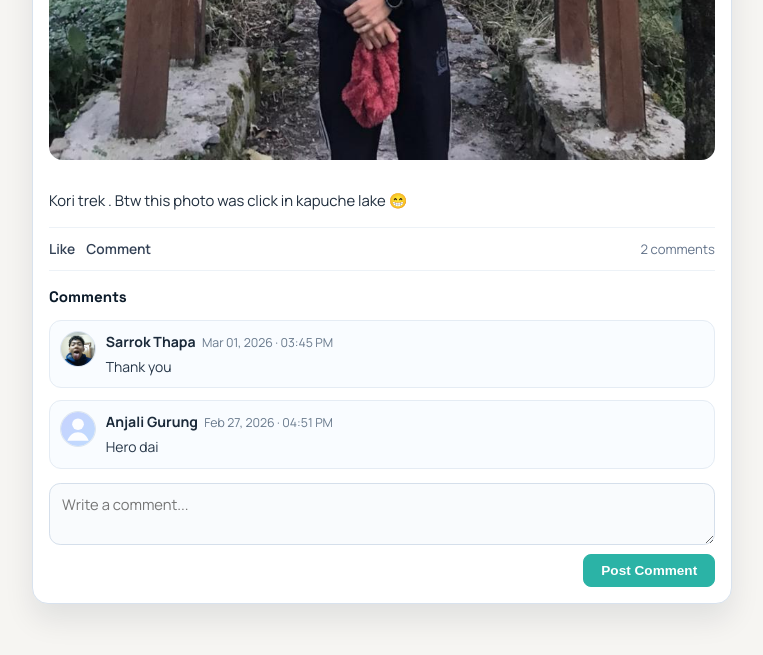
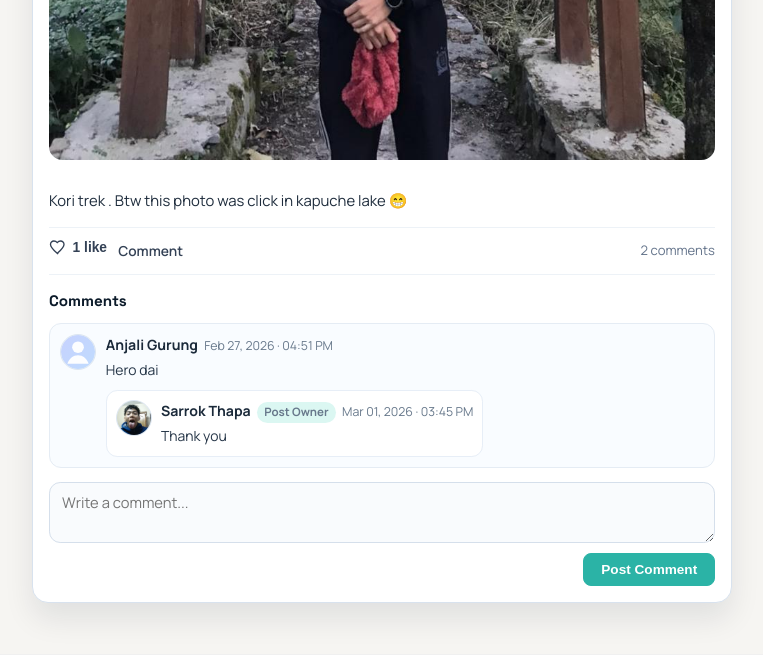
Before and after one commit to SarrokThapa/Namaste-Nomad, a Django app: page /community/ in a window 1280 px wide. Shown: the part 1295-1950 px from the top of the page, without its empty margins (258-1021 px from the left). After the commit the page ends 1904 px from the top, so only its background shows below. Run offline with Django 4.2, Linux system fonts and the light colour scheme; a user stored in the database is signed in; data comes from the database, SQL or seed files in the repository; both versions use the stored data as it was after the commit.

Commit message:
Like and Reply

```diff
--- a/core/templates/core/community_dashboard.html
+++ b/core/templates/core/community_dashboard.html
@@ -4,7 +4,7 @@
 {% block title %}Community Dashboard - Namaste Nomad{% endblock %}
 
 {% block extra_css %}
-    <link rel="stylesheet" href="{% static 'css/community.css' %}?v=20260227c">
+    <link rel="stylesheet" href="{% static 'css/community.css' %}?v=20260301a">
 {% endblock %}
 
 {% block traveler_content %}
--- a/core/templates/core/community_feed.html
+++ b/core/templates/core/community_feed.html
@@ -7,7 +7,7 @@
     <title>Community Feed - Namaste Nomad</title>
     <link rel="stylesheet" href="{% static 'css/style.css' %}">
     <link rel="stylesheet" href="{% static 'css/landing.css' %}">
-    <link rel="stylesheet" href="{% static 'css/community.css' %}?v=20260227c">
+    <link rel="stylesheet" href="{% static 'css/community.css' %}?v=20260301a">
     <link rel="preconnect" href="https://fonts.googleapis.com">
     <link rel="preconnect" href="https://fonts.gstatic.com" crossorigin>
     <link href="https://fonts.googleapis.com/css2?family=Manrope:wght@400;500;600;700&family=Space+Grotesk:wght@600;700&display=swap" rel="stylesheet">
--- a/core/templates/core/includes/community_post_card.html
+++ b/core/templates/core/includes/community_post_card.html
@@ -24,10 +24,32 @@
 
     <div class="post-engagement">
         <div class="engagement-actions">
-            <span class="engage-item">Like</span>
-            <span class="engage-item">Comment</span>
+            {% if request.user.is_authenticated %}
+                <form method="POST" action="{% url 'community_post_like_toggle' post.id %}" class="like-form">
+                    {% csrf_token %}
+                    <input type="hidden" name="next" value="{{ request.path }}#post-{{ post.id }}">
+                    <button type="submit" class="engage-item like-btn {% if post.is_liked_by_current_user %}liked{% endif %}" aria-label="Like post">
+                        <svg class="heart-icon" viewBox="0 0 24 24" fill="none" aria-hidden="true">
+                            <path d="M12 21.35l-1.45-1.32C5.4 15.36 2 12.28 2 8.5A4.5 4.5 0 0 1 6.5 4C8.24 4 9.91 4.81 11 6.09 12.09 4.81 13.76 4 15.5 4A4.5 4.5 0 0 1 20 8.5c0 3.78-3.4 6.86-8.55 11.54L12 21.35z"/>
+                        </svg>
+                        <span>{{ post.like_count }} like{{ post.like_count|pluralize }}</span>
+                    </button>
+                </form>
+            {% else %}
+                <a href="{% url 'account_login_choice' %}" class="engage-item like-btn like-link" aria-label="Login to like this post">
+                    <svg class="heart-icon" viewBox="0 0 24 24" fill="none" aria-hidden="true">
+                        <path d="M12 21.35l-1.45-1.32C5.4 15.36 2 12.28 2 8.5A4.5 4.5 0 0 1 6.5 4C8.24 4 9.91 4.81 11 6.09 12.09 4.81 13.76 4 15.5 4A4.5 4.5 0 0 1 20 8.5c0 3.78-3.4 6.86-8.55 11.54L12 21.35z"/>
+                    </svg>
+                    <span>{{ post.like_count }} like{{ post.like_count|pluralize }}</span>
+                </a>
+            {% endif %}
+            {% if request.user.is_authenticated %}
+                <a href="#post-comment-form-{{ post.id }}" class="engage-item">Comment</a>
+            {% else %}
+                <a href="{% url 'account_login_choice' %}" class="engage-item">Comment</a>
+            {% endif %}
         </div>
-        <span class="engagement-count">{{ post.prepared_comments|length }} comment{{ post.prepared_comments|length|pluralize }}</span>
+        <span class="engagement-count">{{ post.comment_count }} comment{{ post.comment_count|pluralize }}</span>
     </div>
 
     <div class="post-comments">
@@ -50,6 +72,40 @@
                                 <span>{{ comment.created_at|date:"M d, Y · h:i A" }}</span>
                             </div>
                             <p>{{ comment.body }}</p>
+
+                            {% if comment.prepared_replies %}
+                                <div class="reply-list">
+                                    {% for reply in comment.prepared_replies %}
+                                        <div class="reply-item">
+                                            <div class="comment-avatar">
+                                                {% if reply.author_avatar_url %}
+                                                    <img src="{{ reply.author_avatar_url }}" alt="{{ reply.author_name }} avatar">
+                                                {% else %}
+                                                    <img src="{% static 'images/default-avatar.svg' %}" alt="Default avatar">
+                                                {% endif %}
+                                            </div>
+                                            <div class="comment-content">
+                                                <div class="comment-meta">
+                                                    <strong>{{ reply.author_name }}</strong>
+                                                    <span class="owner-reply-badge">Post Owner</span>
+                                                    <span>{{ reply.created_at|date:"M d, Y · h:i A" }}</span>
+                                                </div>
+                                                <p>{{ reply.body }}</p>
+                                            </div>
+                                        </div>
+                                    {% endfor %}
+                                </div>
+                            {% endif %}
+
+                            {% if request.user.is_authenticated and request.user.id == post.user_id %}
+                                <form method="POST" action="{% url 'community_comment_create' post.id %}" class="comment-reply-form">
+                                    {% csrf_token %}
+                                    <input type="hidden" name="next" value="{{ request.path }}#post-{{ post.id }}">
+                                    <input type="hidden" name="parent_id" value="{{ comment.id }}">
+                                    <textarea name="body" rows="1" placeholder="Reply as post owner..." required></textarea>
+                                    <button type="submit" class="btn-dark">Reply</button>
+                                </form>
+                            {% endif %}
                         </div>
                     </div>
                 {% endfor %}
@@ -59,7 +115,7 @@
         </div>
 
         {% if request.user.is_authenticated %}
-            <form method="POST" action="{% url 'community_comment_create' post.id %}" class="comment-form">
+            <form method="POST" action="{% url 'community_comment_create' post.id %}" class="comment-form" id="post-comment-form-{{ post.id }}">
                 {% csrf_token %}
                 <input type="hidden" name="next" value="{{ request.path }}#post-{{ post.id }}">
                 <textarea name="body" rows="2" placeholder="Write a comment..." required></textarea>
--- a/core/urls.py
+++ b/core/urls.py
@@ -7,6 +7,7 @@ urlpatterns = [
     path('community/', views.community_feed, name='community_feed'),
     path('dashboard/community/', views.community_dashboard, name='community_dashboard'),
     path('community/posts/new/', views.community_post_create, name='community_post_create'),
+    path('community/posts/<int:post_id>/like/', views.community_post_like_toggle, name='community_post_like_toggle'),
     path('community/posts/<int:post_id>/comment/', views.community_comment_create, name='community_comment_create'),
     path('packages/', views.package_list, name='package_list'),
     path('packages/<int:package_id>/', views.package_detail, name='package_detail'),
--- a/core/views.py
+++ b/core/views.py
@@ -1,5 +1,6 @@
 # core/views.py
 from django.contrib import messages
+from django.contrib.auth import get_user_model
 from django.contrib.auth.decorators import login_required
 from django.core.exceptions import ObjectDoesNotExist
 from django.core.paginator import Paginator
@@ -58,26 +59,50 @@ def _prepare_review_cards(review_queryset):
     return reviews
 
 
-def _prepare_feed_posts(post_queryset):
+def _prepare_feed_posts(post_queryset, viewer=None):
     posts = list(post_queryset)
+    viewer_id = viewer.id if getattr(viewer, 'is_authenticated', False) else None
+
     for post in posts:
         post.author_name = _user_display_name(post.user)
         post.author_avatar_url = _user_avatar_url(post.user)
-        post.prepared_comments = list(post.comments.all())
-        for comment in post.prepared_comments:
+
+        like_user_ids = {user.id for user in post.likes.all()}
+        post.like_count = len(like_user_ids)
+        post.is_liked_by_current_user = viewer_id in like_user_ids if viewer_id else False
+
+        all_comments = list(post.comments.all())
+        post.comment_count = len(all_comments)
+        comment_lookup = {}
+        top_level_comments = []
+
+        for comment in all_comments:
             comment.author_name = _user_display_name(comment.user)
             comment.author_avatar_url = _user_avatar_url(comment.user)
+            comment.prepared_replies = []
+            comment_lookup[comment.id] = comment
+
+        for comment in all_comments:
+            if comment.parent_id:
+                parent = comment_lookup.get(comment.parent_id)
+                if parent:
+                    parent.prepared_replies.append(comment)
+            else:
+                top_level_comments.append(comment)
+
+        post.prepared_comments = top_level_comments
 
     return posts
 
 
-def _community_posts():
+def _community_posts(viewer=None):
+    user_model = get_user_model()
     comment_queryset = Comment.objects.select_related(
         'user',
         'user__traveler_profile',
         'user__vendor_profile',
         'user__admin_profile',
-    ).order_by('-created_at')
+    ).order_by('created_at')
 
     return _prepare_feed_posts(
         Post.objects.select_related(
@@ -86,8 +111,10 @@ def _community_posts():
             'user__vendor_profile',
             'user__admin_profile',
         ).prefetch_related(
-            Prefetch('comments', queryset=comment_queryset)
-        )
+            Prefetch('comments', queryset=comment_queryset),
+            Prefetch('likes', queryset=user_model.objects.only('id')),
+        ),
+        viewer=viewer,
     )
 
 
@@ -246,7 +273,7 @@ def review_list(request):
 
 
 def community_feed(request):
-    posts = _community_posts()
+    posts = _community_posts(viewer=request.user)
 
     return render(request, 'core/community_feed.html', {
         'posts': posts,
@@ -262,7 +289,7 @@ def community_dashboard(request):
         return redirect('home')
 
     traveler_profile = _get_or_create_traveler_profile(request.user)
-    posts = _community_posts()
+    posts = _community_posts(viewer=request.user)
 
     return render(request, 'core/community_dashboard.html', {
         'posts': posts,
@@ -303,10 +330,35 @@ def community_comment_create(request, post_id):
         comment = form.save(commit=False)
         comment.post = post
         comment.user = request.user
+        parent_id = request.POST.get('parent_id')
+        if parent_id:
+            parent_comment = get_object_or_404(Comment, id=parent_id, post=post)
+            if parent_comment.parent_id:
+                messages.error(request, 'Replies can only be added to top-level comments.')
+                return redirect(next_url)
+            if request.user.id != post.user_id:
+                messages.error(request, 'Only the original poster can reply to comments.')
+                return redirect(next_url)
+            comment.parent = parent_comment
         comment.save()
         messages.success(request, 'Comment added.')
     else:
         messages.error(request, 'Please write a comment before submitting.')
+
+    return redirect(next_url)
+
+
+@login_required(login_url='account_login_choice')
+def community_post_like_toggle(request, post_id):
+    next_url = request.POST.get('next') or f"{reverse('community_feed')}#post-{post_id}"
+    if request.method != 'POST':
+        return redirect(next_url)
+
+    post = get_object_or_404(Post, id=post_id)
+    if post.likes.filter(id=request.user.id).exists():
+        post.likes.remove(request.user)
+    else:
+        post.likes.add(request.user)
 
     return redirect(next_url)
 
--- a/static/css/community.css
+++ b/static/css/community.css
@@ -117,7 +117,8 @@
 
 .new-post-form input[type="file"],
 .new-post-form textarea,
-.comment-form textarea {
+.comment-form textarea,
+.comment-reply-form textarea {
     border: 1px solid #d5dfeb;
     border-radius: 0.7rem;
     padding: 0.62rem 0.75rem;
@@ -129,7 +130,8 @@
 
 .new-post-form textarea:focus,
 .new-post-form input[type="file"]:focus,
-.comment-form textarea:focus {
+.comment-form textarea:focus,
+.comment-reply-form textarea:focus {
     outline: none;
     border-color: var(--accent-2, #2bb3a6);
     box-shadow: 0 0 0 3px rgba(43, 179, 166, 0.15);
@@ -267,12 +269,58 @@
 .engagement-actions {
     display: flex;
     gap: 0.7rem;
+    align-items: center;
+    flex-wrap: wrap;
+}
+
+.like-form {
+    margin: 0;
 }
 
 .engage-item {
     font-size: 0.86rem;
     font-weight: 600;
     color: #334155;
+    text-decoration: none;
+    border: none;
+    background: transparent;
+    padding: 0;
+    display: inline-flex;
+    align-items: center;
+    gap: 0.35rem;
+    cursor: pointer;
+}
+
+.engage-item:hover {
+    color: #0f172a;
+}
+
+.like-btn .heart-icon {
+    width: 18px;
+    height: 18px;
+    stroke: currentColor;
+    stroke-width: 1.8;
+    fill: transparent;
+    transition: fill 0.2s ease, stroke 0.2s ease, transform 0.2s ease;
+}
+
+.like-btn:hover,
+.like-btn:focus-visible {
+    color: #e11d48;
+    outline: none;
+}
+
+.like-btn:hover .heart-icon,
+.like-btn:focus-visible .heart-icon {
+    transform: scale(1.04);
+}
+
+.like-btn.liked {
+    color: #e11d48;
+}
+
+.like-btn.liked .heart-icon {
+    fill: currentColor;
 }
 
 .engagement-count {
@@ -366,6 +414,47 @@
     line-height: 1.5;
 }
 
+.reply-list {
+    margin-top: 0.58rem;
+    display: flex;
+    flex-direction: column;
+    gap: 0.52rem;
+}
+
+.reply-item {
+    display: flex;
+    gap: 0.58rem;
+    align-items: flex-start;
+    padding: 0.55rem;
+    border: 1px solid #e7eef7;
+    border-radius: 0.7rem;
+    background: #ffffff;
+}
+
+.owner-reply-badge {
+    display: inline-flex;
+    align-items: center;
+    border-radius: 999px;
+    background: #dbf7f2;
+    color: #0f766e;
+    font-size: 0.72rem !important;
+    font-weight: 700;
+    padding: 0.08rem 0.45rem;
+}
+
+.comment-reply-form {
+    margin-top: 0.58rem;
+    display: flex;
+    flex-direction: column;
+    gap: 0.5rem;
+}
+
+.comment-reply-form button {
+    align-self: flex-end;
+    font-size: 0.8rem;
+    padding: 0.4rem 0.8rem;
+}
+
 .empty-comments,
 .empty-posts {
     color: #607085;
@@ -390,6 +479,10 @@
         width: 100%;
     }
 
+    .comment-reply-form button {
+        width: 100%;
+    }
+
     .new-post-actions .btn-dark {
         width: 100%;
     }
```
Also changed, not shown: core/models.py (+12 -0 lines), core/migrations/0007_comment_parent_post_likes.py (added), db.sqlite3.
